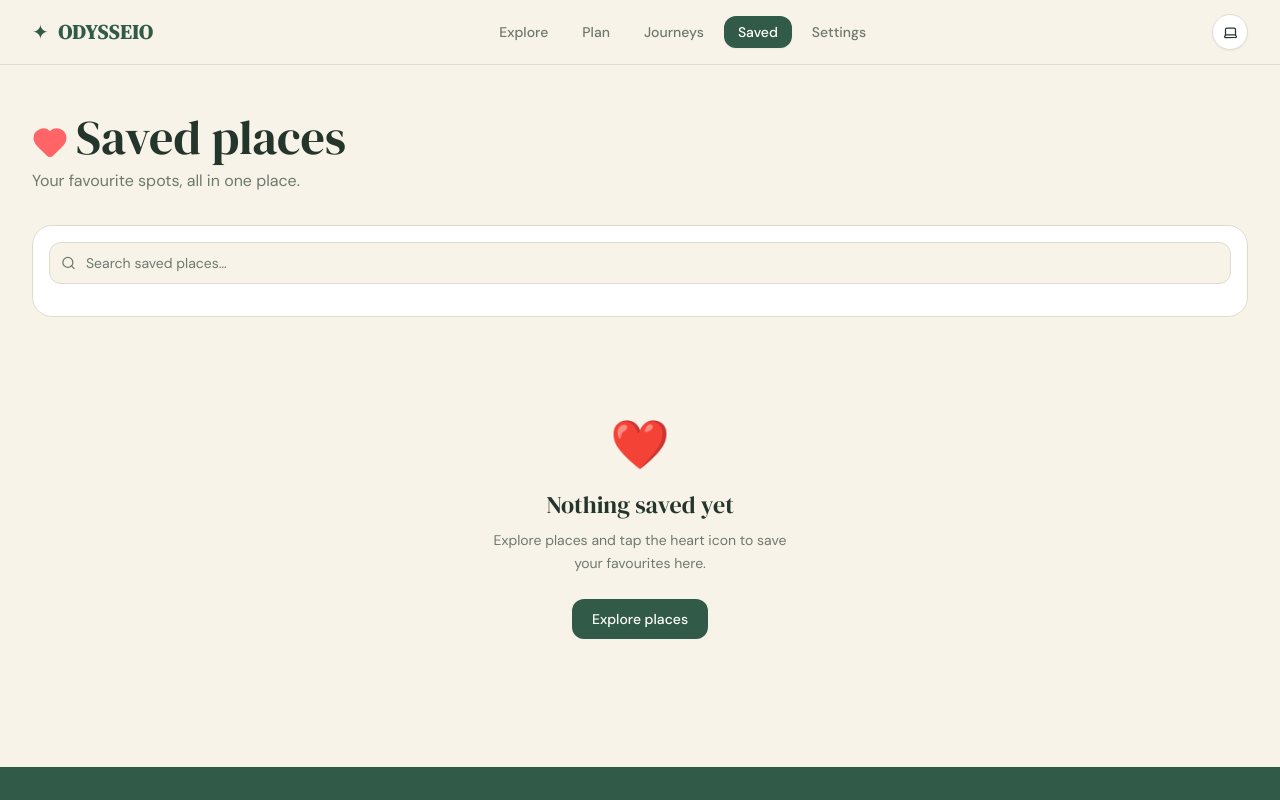
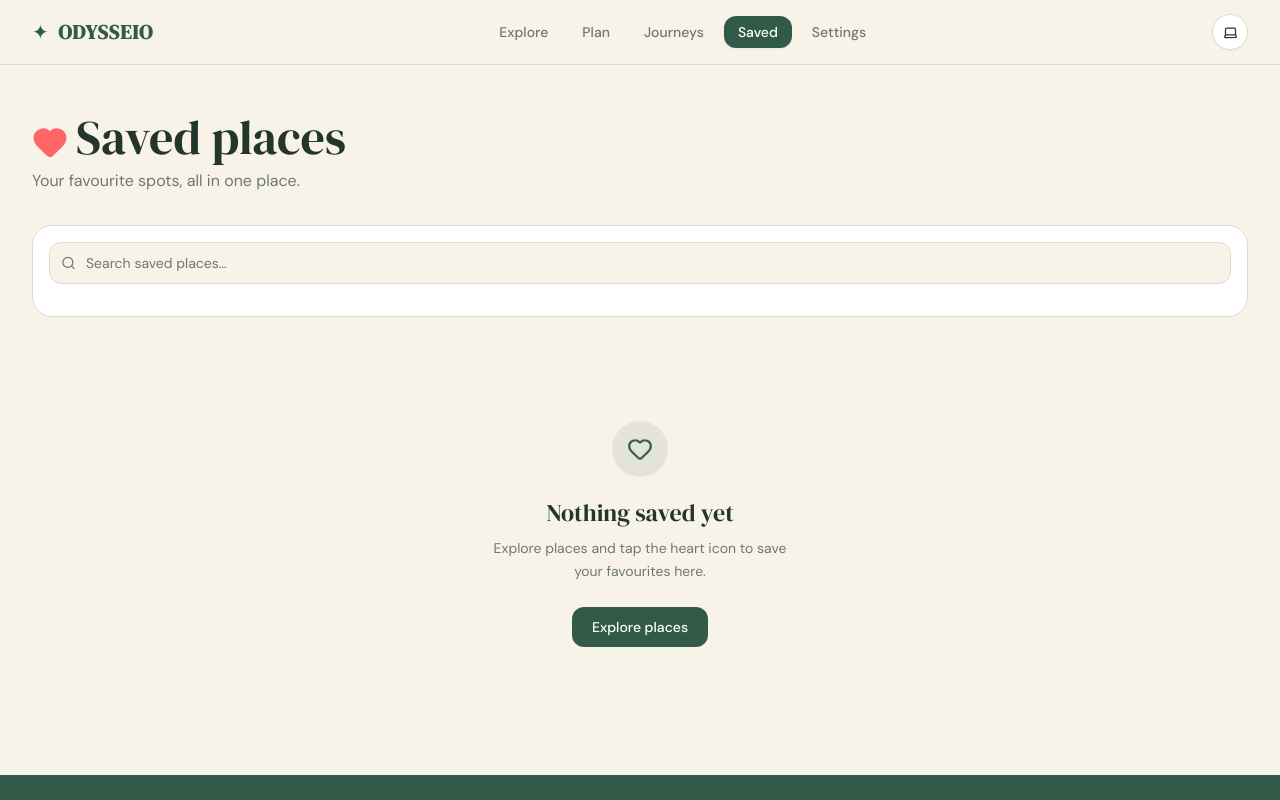
Before and after one commit to NiranjanD0/odysseio, a Next.js app in the folder frontend/: page /saved in a window 1280 px wide. Shown: the top 800 px of the page. Built offline with nearby package versions, Linux system fonts and the light colour scheme.

Commit message:
fix(ui): remove emojis from saved tab empty states

```diff
--- a/frontend/app/saved/page.tsx
+++ b/frontend/app/saved/page.tsx
@@ -111,7 +111,7 @@ export default function SavedPage() {
             </div>
           ) : places.length === 0 ? (
             <EmptyState
-              emoji="❤️"
+              icon={<Heart size={26} className="text-forest" />}
               title="Nothing saved yet"
               description="Explore places and tap the heart icon to save your favourites here."
               actionLabel="Explore places"
@@ -119,7 +119,7 @@ export default function SavedPage() {
             />
           ) : filtered.length === 0 ? (
             <EmptyState
-              emoji="🔍"
+              icon={<Search size={26} className="text-forest" />}
               title="No matches"
               description="Try a different search or clear the filter."
               actionLabel="Clear"
--- a/frontend/components/ui/EmptyState.tsx
+++ b/frontend/components/ui/EmptyState.tsx
@@ -3,6 +3,7 @@ import Link from "next/link";
 
 interface EmptyStateProps {
   emoji?: string;
+  icon?: React.ReactNode;
   title: string;
   description: string;
   actionLabel?: string;
@@ -11,7 +12,8 @@ interface EmptyStateProps {
 }
 
 export function EmptyState({
-  emoji = "🗺️",
+  emoji,
+  icon,
   title,
   description,
   actionLabel,
@@ -20,9 +22,19 @@ export function EmptyState({
 }: EmptyStateProps) {
   return (
     <div className="flex flex-col items-center justify-center text-center py-20 px-6">
-      <span className="text-5xl mb-5" role="img" aria-label={title}>
-        {emoji}
-      </span>
+      {icon ? (
+        <div className="w-14 h-14 rounded-full bg-forest/10 dark:bg-forest/20 flex items-center justify-center mb-5 text-forest">
+          {icon}
+        </div>
+      ) : emoji ? (
+        <span className="text-5xl mb-5" role="img" aria-label={title}>
+          {emoji}
+        </span>
+      ) : (
+        <span className="text-5xl mb-5" role="img" aria-label={title}>
+          🗺️
+        </span>
+      )}
       <h3 className="font-serif text-2xl text-text mb-2">{title}</h3>
       <p className="text-sm text-text-muted max-w-xs leading-relaxed mb-6">{description}</p>
       {actionLabel && (
```
